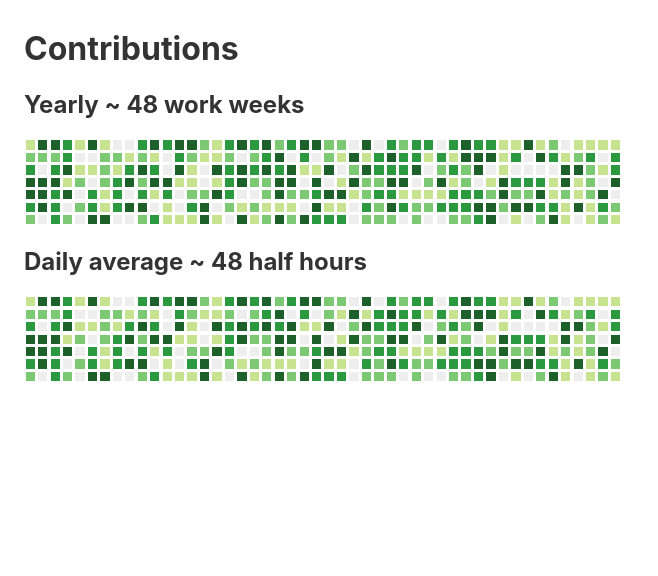
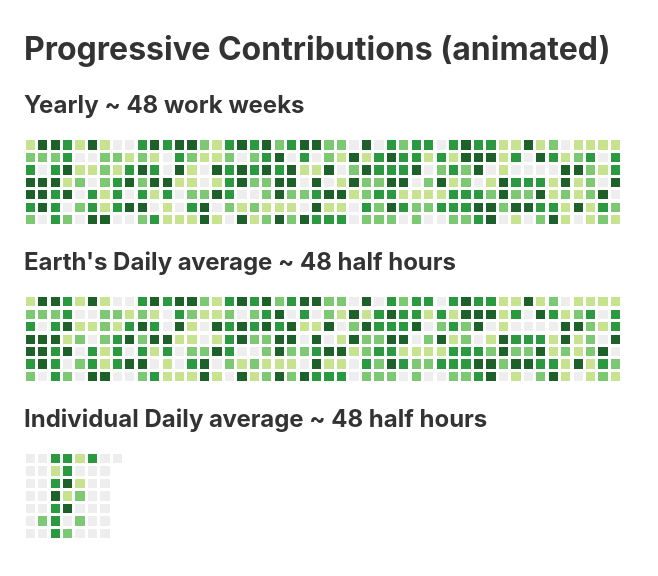
Before and after one commit to all-the-planet/earth-innovates-animations, a Svelte app: page / in a window 1280 px wide. Shown: the top 576 px of the page, without its empty margins (0-658 px from the left). Built offline with nearby package versions, Linux system fonts and the light colour scheme.

Commit message:
added normal distribution param array

```diff
--- a/src/App.svelte
+++ b/src/App.svelte
@@ -22,6 +22,10 @@
   // }
   // let boxes = [{ id: 0, commit: 0 }];
 
+// normal distribution param n[]
+    const norm = [0,0,0,0,0,0,0,0,0, 0.0013, 0.0228, 0.1587, 0.5000, 0.8413, 0.9772, 0.9987, 1,1,1,1,1,1,1,1,1,
+               1,1,1,1,1,1,1,1,1, 0.9987, 0.9772, 0.8413, 0.5000, 0.1587, 0.0228, 0.0013, 0,0,0,0,0,0,0,0,0];
+
   let boxes = [{ "id": 0, "commit": Math.floor(5 * Math.random()) }];
 
   function addBox(id, commit) {
@@ -38,11 +42,12 @@
       i++;
       addBox(i, Math.floor(5 * Math.random()));
       // i++;
-      console.log(boxes[i]);
+      // console.log(boxes[i]);
     }
   }, 1);
 
   console.log(boxes[i]);
+
 </script>
 
 <style>
@@ -87,16 +92,22 @@
 
 <!-- <input type="text" bind:this={boxInput}>
 <button on:click={addBox}>Add</button> -->
-<h1>Contributions</h1>
+<h1>Progressive Contributions (animated)</h1>
 <h2>Yearly ~ 48 work weeks</h2>
 <section class="year">
   {#each boxes as box (box)}
     <div class="c{box.commit}" transition:scale={{ duration: 1 }} />
   {/each}
 </section>
-<h2>Daily average ~ 48 half hours</h2>
+<h2>Earth's Daily average ~ 48 half hours</h2>
 <section class="year">
   {#each boxes as box (box)}
     <div class="c{box.commit}" transition:scale={{ duration: 1 }} />
   {/each}
 </section>
+<h2>Individual Daily average ~ 48 half hours</h2>
+<section class="year">
+  {#each boxes as box (box)}
+    <div class="c{Math.floor(box.commit*norm[box.id])}" transition:scale={{ duration: 1 }} />
+  {/each}
+</section>
```
